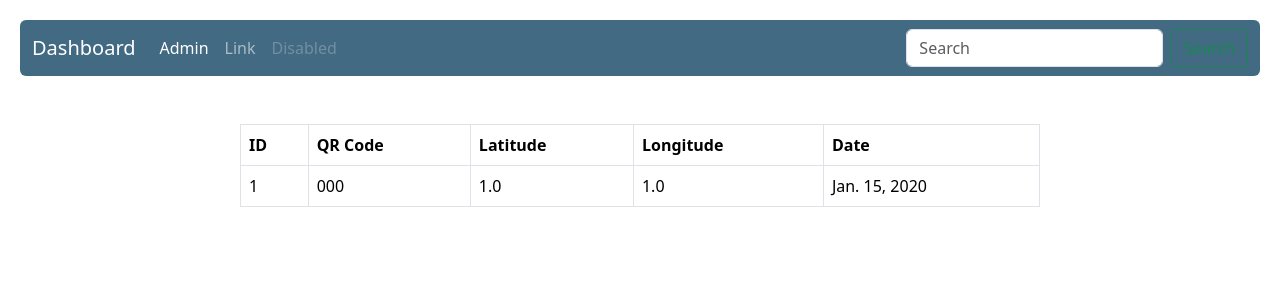
After one commit to lucas-richards/django_arduino, a Django app: page /qrcode_detail/ in a window 1280 px wide. The commit adds this page. Shown: the top 300 px of the page. Run offline with Django 4.2, Linux system fonts and the light colour scheme; tables that the repository leaves empty hold one stand-in row (values such as "Sample post"); some libraries are stand-ins or nearby versions.

Commit message:
location

```diff
--- a/equipments/models.py
+++ b/equipments/models.py
@@ -33,3 +33,15 @@ class Production(models.Model):
 
     def __str__(self):
         return self.input_desc
+
+class Qrcode(models.Model):
+    qrcode = models.CharField(max_length=100)
+    latitude = models.FloatField()
+    longitude = models.FloatField()
+    created_date = models.DateField(default=datetime.now)
+
+    class Meta:
+        ordering = ['created_date']
+
+    def __str__(self):
+        return self.qrcode
--- a/equipments/templates/equipments/index.html
+++ b/equipments/templates/equipments/index.html
@@ -25,7 +25,7 @@
     </div>
     <h1>QR codes</h1>
     <ul class="list-group">
-            <a class="link-underline link-underline-opacity-0" href="{% url 'qrcode' %}">
+            <a class="link-underline link-underline-opacity-0" href="{% url 'qrcode_detail' %}">
                 <li class="list-group-hover list-group-item d-flex justify-content-between align-items-center" >
                     ID Website
                     <span class="badge custom-bg-primary rounded-pill">
--- /dev/null
+++ b/equipments/templates/equipments/qrcode_detail.html
@@ -0,0 +1,27 @@
+{% extends './base.html'%}
+{% block content %}
+    <!-- table showin qrcodes -->
+    <table class="table table-bordered table-hover">
+        <thead>
+            <tr>
+                <th>ID</th>
+                <th>QR Code</th>
+                <th>Latitude</th>
+                <th>Longitude</th>
+                <th>Date</th>
+            </tr>
+        </thead>
+        <tbody>
+            {% for qr in qrcodes %}
+                <tr>
+                    <td>{{ qr.id }}</td>
+                    <td>{{ qr.qrcode }}</td>
+                    <td>{{ qr.longitude }}</td>
+                    <td>{{ qr.latitude }}</td>
+                    <td>{{ qr.created_date }}</td>
+                </tr>
+            {% endfor %}
+        </tbody>
+
+
+{% endblock %}
--- a/equipments/urls.py
+++ b/equipments/urls.py
@@ -7,7 +7,8 @@ urlpatterns = [
     path("", views.index, name="index"),
     path("data/", views.data, name="data"),
     path("<int:equipment_id>", views.detail, name="detail"),
-    path("qrcode/", views.qrcode, name="qrcode"),
+    path("qrcodeid/", views.qrcodeid, name="qrcodeid"),
+    path("qrcode_detail/", views.qrcode_detail, name="qrcode_detail"),
     path("get_client_location/", views.get_client_location, name="get_client_location"),
 
 ]
--- a/equipments/views.py
+++ b/equipments/views.py
@@ -1,5 +1,5 @@
 from django.shortcuts import render
-from .models import Equipment, Production
+from .models import Equipment, Production, Qrcode
 from django.http import JsonResponse, HttpResponse
 from django.views.decorators.csrf import csrf_exempt
 import json
@@ -62,8 +62,18 @@ def data(request):
         # Handle other exceptions
         return JsonResponse({'data': '', 'message': str(e)} )
 
-def qrcode(request):
-    return render(request, 'equipments/qrcode.html')
+def qrcodeid(request):
+    qrcodes = Qrcode.objects.all()
+
+    return render(request, 'equipments/qrcode.html', {
+        'qrcodes': qrcodes
+    })
+
+def qrcode_detail(request):
+    qrcodes = Qrcode.objects.all()
+    return render(request, 'equipments/qrcode_detail.html', {
+        'qrcodes': qrcodes
+    })
 
 def get_client_location(request):
     if request.method == 'POST':
@@ -72,6 +82,11 @@ def get_client_location(request):
 
         print('Latitude:', latitude)
         print('Longitude:', longitude)
+        Qrcode.objects.create(
+            qrcode='id',
+            latitude=latitude,
+            longitude=longitude,
+        )
 
         # Process the latitude and longitude as needed
         # For example, you can store them in the database, use them in your application, etc.
```
Also changed, not shown: equipments/templates/equipments/qrcode.html (+22 -0 lines), equipments/migrations/0007_qrcode.py (added).
